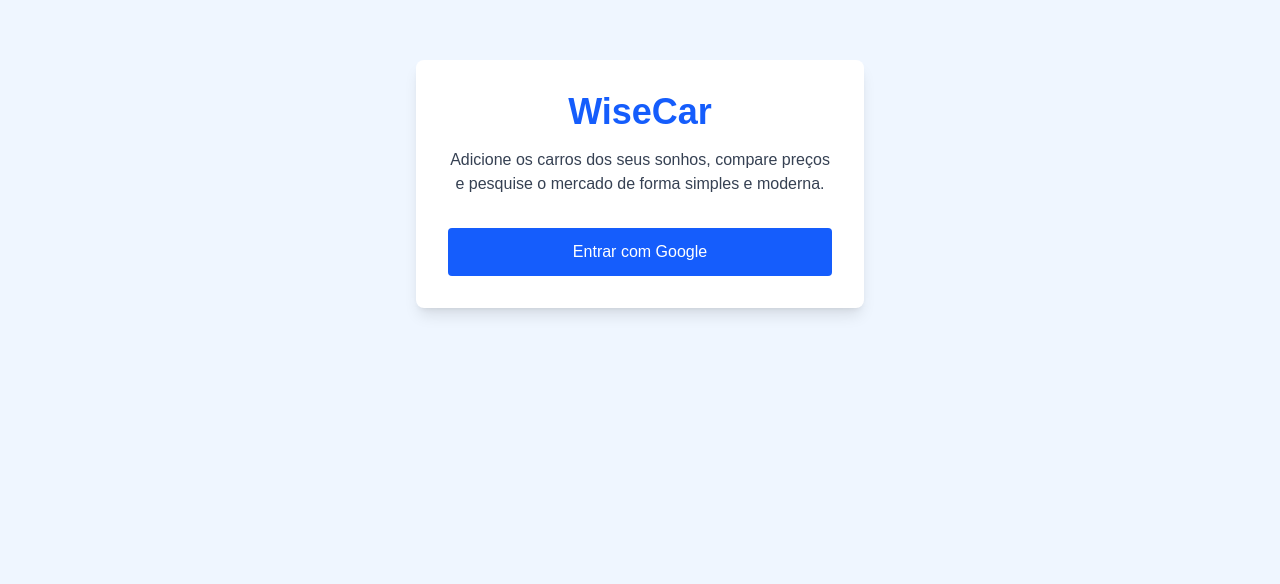
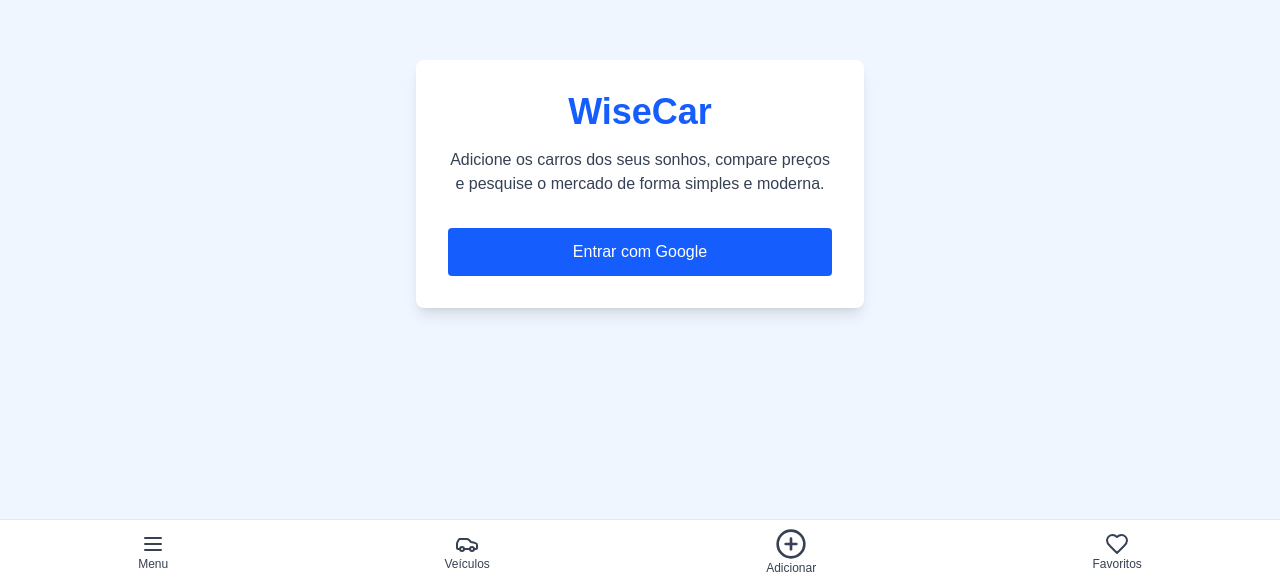
Before and after one commit to XavierRLX/wisecar, a Next.js app: page /login in a window 1280 px wide. Shown: the part 216-800 px from the top of the page. Built offline with nearby package versions, Linux system fonts and the light colour scheme; no server answers.

Commit message:
add bottomNav and Sidebar

```diff
--- a/src/app/layout.tsx
+++ b/src/app/layout.tsx
@@ -1,12 +1,14 @@
+// src/app/layout.tsx
 import type { Metadata } from "next";
 import { Geist, Geist_Mono } from "next/font/google";
 import "@/app/globals.css";
+import ClientNav from "@/components/ClientNav";
 
 const geistSans = Geist({ subsets: ["latin"], variable: "--font-geist-sans" });
 const geistMono = Geist_Mono({ subsets: ["latin"], variable: "--font-geist-mono" });
 
 export const metadata: Metadata = {
-  title: "Wisecar",
+  title: "WiseCar",
   description: "Seu projeto Next.js com ShadCN e Supabase",
 };
 
@@ -15,6 +17,7 @@
     <html lang="pt-BR">
       <body className={`${geistSans.variable} ${geistMono.variable} antialiased bg-gray-100 text-gray-900`}>
         {children}
+        <ClientNav />
       </body>
     </html>
   );
--- /dev/null
+++ b/src/app/login/layout.tsx
@@ -0,0 +1,16 @@
+export const metadata = {
+  title: 'Next.js',
+  description: 'Generated by Next.js',
+}
+
+export default function RootLayout({
+  children,
+}: {
+  children: React.ReactNode
+}) {
+  return (
+    <html lang="en">
+      <body>{children}</body>
+    </html>
+  )
+}
--- /dev/null
+++ b/src/components/BottomNav.tsx
@@ -0,0 +1,52 @@
+"use client";
+
+import Link from "next/link";
+import { Menu as MenuIcon, Car, PlusCircle, Heart } from "lucide-react";
+
+interface BottomNavProps {
+    onMenuClick: () => void;
+  }
+
+  export default function BottomNav({ onMenuClick }: BottomNavProps) {
+    return (
+      <nav className="fixed bottom-0 left-0 right-0 bg-white border-t border-gray-200 shadow-md">
+        <div className="flex justify-around items-center py-2">
+          {/* Botão Menu */}
+          <button
+            onClick={onMenuClick}
+            className="flex flex-col items-center text-gray-700 hover:text-blue-600"
+          >
+            <MenuIcon className="h-6 w-6" />
+            <span className="text-xs">Menu</span>
+          </button>
+
+          {/* Item Veículos */}
+          <Link
+            href="/veiculos"
+            className="flex flex-col items-center text-gray-700 hover:text-blue-600"
+          >
+            <Car className="h-6 w-6" />
+            <span className="text-xs">Veículos</span>
+          </Link>
+
+          {/* Ícone de Adicionar */}
+          <Link
+            href="/adicionar"
+            className="flex flex-col items-center text-gray-700 hover:text-blue-600"
+          >
+            <PlusCircle className="h-8 w-8" />
+            <span className="text-xs">Adicionar</span>
+          </Link>
+
+          {/* Item Favoritos */}
+          <Link
+            href="/favoritos"
+            className="flex flex-col items-center text-gray-700 hover:text-blue-600"
+          >
+            <Heart className="h-6 w-6" />
+            <span className="text-xs">Favoritos</span>
+          </Link>
+        </div>
+      </nav>
+    );
+  }
--- /dev/null
+++ b/src/components/ClientNav.tsx
@@ -0,0 +1,25 @@
+// src/components/ClientNav.tsx
+"use client";
+
+import { useState } from "react";
+import BottomNav from "./BottomNav";
+import Sidebar from "./Sidebar";
+
+export default function ClientNav() {
+  const [isSidebarOpen, setIsSidebarOpen] = useState(false);
+
+  function handleOpenSidebar() {
+    setIsSidebarOpen(true);
+  }
+
+  function handleCloseSidebar() {
+    setIsSidebarOpen(false);
+  }
+
+  return (
+    <>
+      <BottomNav onMenuClick={handleOpenSidebar} />
+      <Sidebar isOpen={isSidebarOpen} onClose={handleCloseSidebar} />
+    </>
+  );
+}
--- /dev/null
+++ b/src/components/Sidebar.tsx
@@ -0,0 +1,71 @@
+"use client";
+
+import { useEffect, useState } from "react";
+import { X } from "lucide-react";
+import { supabase } from "@/lib/supabase";
+
+interface SidebarProps {
+  isOpen: boolean;
+  onClose: () => void;
+}
+
+export default function Sidebar({ isOpen, onClose }: SidebarProps) {
+  const [userProfile, setUserProfile] = useState<{
+    firstName: string;
+    lastName: string;
+    avatarUrl: string;
+  } | null>(null);
+
+  useEffect(() => {
+    async function getUserProfile() {
+      const {
+        data: { user },
+      } = await supabase.auth.getUser();
+      if (user) {
+        const fullName = user.user_metadata?.full_name || "";
+        const [firstName, ...rest] = fullName.split(" ");
+        const lastName = rest.join(" ");
+        const avatarUrl = user.user_metadata?.avatar_url || "";
+        setUserProfile({ firstName, lastName, avatarUrl });
+      }
+    }
+    getUserProfile();
+  }, []);
+
+  return (
+    <div
+      className={`fixed inset-0 z-50 transition-transform duration-300 ${
+        isOpen ? "translate-x-0" : "-translate-x-full"
+      }`}
+    >
+      {/* Fundo semitransparente para fechar ao clicar fora */}
+      <div className="absolute inset-0 bg-black opacity-50" onClick={onClose}></div>
+
+      {/* Conteúdo da Sidebar */}
+      <div className="relative bg-white w-64 h-full shadow-xl p-4">
+        <button aria-label="Fechar menu" className="absolute top-2 right-2" onClick={onClose}>
+          <X className="h-6 w-6" />
+        </button>
+
+        {userProfile ? (
+          <div className="flex flex-col items-center mt-8">
+            {userProfile.avatarUrl && (
+              <img
+                src={userProfile.avatarUrl}
+                alt="Avatar"
+                className="w-16 h-16 rounded-full mb-2"
+              />
+            )}
+            <h2 className="text-lg font-semibold">
+              {userProfile.firstName} {userProfile.lastName}
+            </h2>
+          </div>
+        ) : (
+          <p className="text-center mt-8">Carregando informações...</p>
+        )}
+
+        {/* Aqui você pode adicionar outros itens do menu lateral futuramente */}
+      </div>
+    </div>
+  );
+}
```
